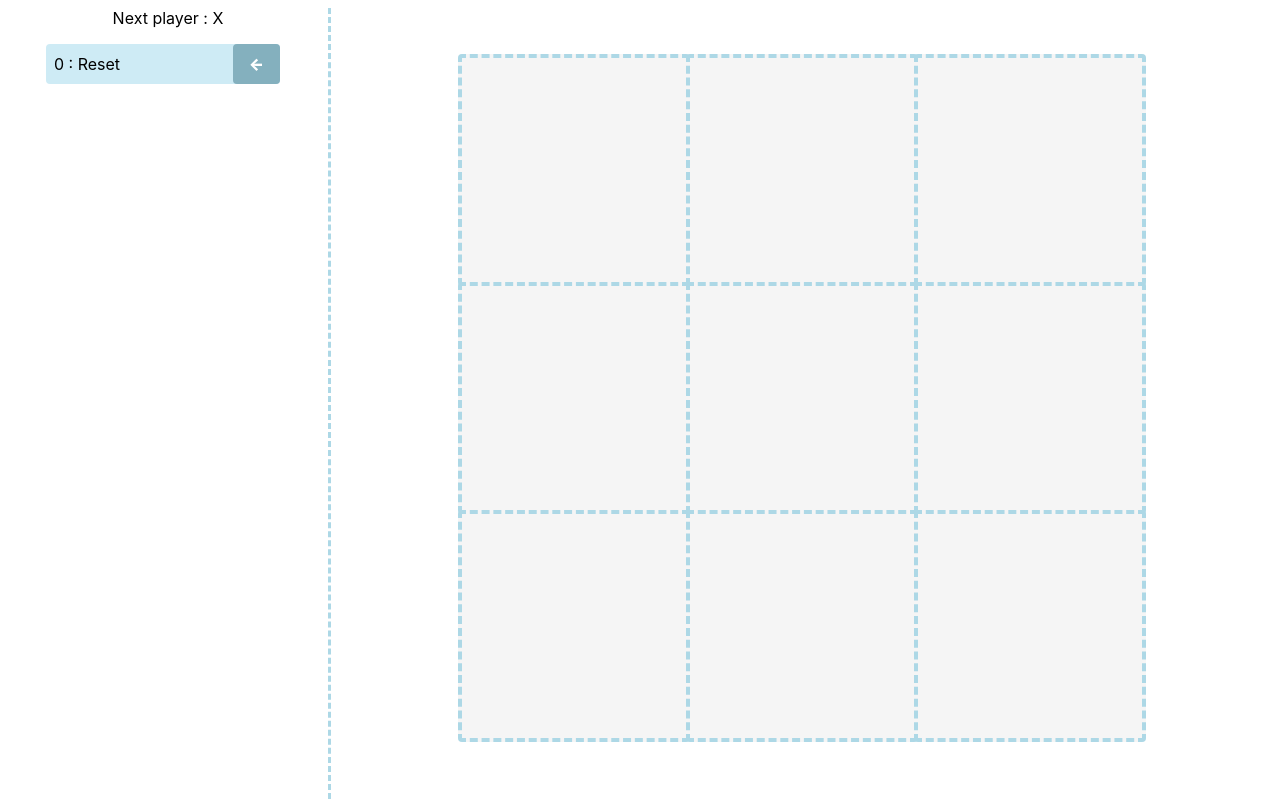
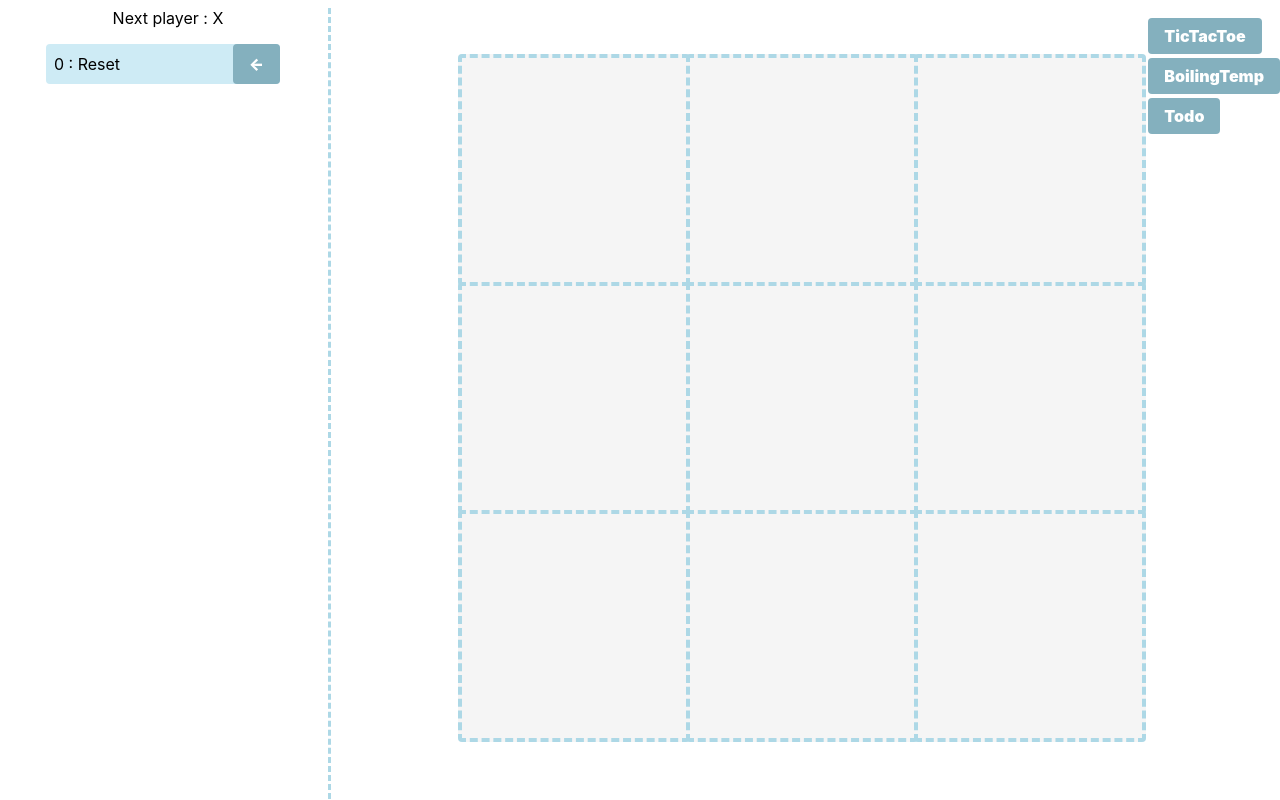
Before and after one commit to pozorfluo/hello-react, a React (Create React App) app: page / in a window 1280 px wide. Built offline with nearby package versions, Linux system fonts and the light colour scheme.

Commit message:
Explore react-router

```diff
--- a/package.json
+++ b/package.json
@@ -8,6 +8,7 @@
     "@testing-library/user-event": "^7.2.1",
     "react": "^16.13.1",
     "react-dom": "^16.13.1",
+    "react-router-dom": "^5.2.0",
     "react-scripts": "3.4.1"
   },
   "scripts": {
--- a/src/App.css
+++ b/src/App.css
@@ -50,6 +50,16 @@
     border-radius: 4px;
 }
 
+nav {
+    position: fixed;
+    top: 0;
+    right: 0;
+    width: 15vw;
+    display: flex;
+    flex-flow: row;
+    justify-content: flex-end;
+}
+
 fieldset, input{
     padding : 1rem;
     margin-top: 0.5rem;
@@ -65,7 +75,10 @@ fieldset, input{
     /* font-size: 1rem; */
 }
 
-button {
+li {
+    list-style-type: none;
+}
+button, a {
     all: unset;
     border-radius: 4px;
     background-color: rgb(132, 176, 190);
@@ -73,10 +86,14 @@ button {
     font-weight: 900;
     padding: 0.5rem 1rem;
 }
-button:hover{
+a {
+    line-height: 2.5rem;
+    /* width: 100%; */
+}
+button:hover, a:hover{
     background-color: lightblue;
 }
-button:active{
+button:active, a:active{
     background-color: rgb(112, 159, 175);
 }
 
--- a/src/App.js
+++ b/src/App.js
@@ -1,28 +1,69 @@
 import React from 'react';
 import './App.css';
-// import {Todo} from './Todo.js';
+import { BrowserRouter as Router, Switch, Route, Link } from 'react-router-dom';
+import {Todo} from './Todo.js';
 // import { SquareFn, TextField } from './Square.js';
-// import {Temperature} from './BoilingTemp.js';
+import {Temperature} from './BoilingTemp.js';
 // import { render } from '@testing-library/react';
-import {TicTacToe} from './TicTacToe.js'
+import { TicTacToe } from './TicTacToe.js';
 
 function App() {
-//   const user = { firstname: 'Kakana', lastname: 'Lambert' };
+  //   const user = { firstname: 'Kakana', lastname: 'Lambert' };
   return (
-    <div className="App">
-      <header className="App-body">
-        {/* <img src={logo} className="App-logo" alt="logo" /> */}
+    <Router>
+      <nav>
+        <ul>
+          <li>
+            <Link to="/">TicTacToe</Link>
+          </li>
+          <li>
+            <Link to="/boiling">BoilingTemp</Link>
+          </li>
+          <li>
+            <Link to="/todo">Todo</Link>
+          </li>
+        </ul>
+      </nav>
 
-        {/* <Square user={user} /> */}
-        {/* <SquareFn user={user} id="00"/>
-        <TextField id="00"/>
-        <TextField id="01"/>
-        <TextField id="02"/> */}
-        <TicTacToe />
-        {/* <Temperature/> */}
-        {/* <Todo /> */}
-      </header>
-    </div>
+      <Switch>
+      <Route path="/boiling">
+          <div className="App">
+            <header className="App-body">
+              <Temperature/>
+            </header>
+          </div>
+        </Route>
+      <Route path="/todo">
+          <div className="App">
+            <header className="App-body">
+              <Todo/>
+            </header>
+          </div>
+        </Route>
+        <Route path="/">
+          <div className="App">
+            <header className="App-body">
+
+              <TicTacToe />
+            </header>
+          </div>
+        </Route>
+      </Switch>
+    </Router>
+    // <div className="App">
+    //   <header className="App-body">
+    //     {/* <img src={logo} className="App-logo" alt="logo" /> */}
+
+    //     {/* <Square user={user} /> */}
+    //     {/* <SquareFn user={user} id="00"/>
+    //     <TextField id="00"/>
+    //     <TextField id="01"/>
+    //     <TextField id="02"/> */}
+    //     <TicTacToe />
+    //     {/* <Temperature/> */}
+    //     {/* <Todo /> */}
+    //   </header>
+    // </div>
   );
 }
 
--- a/src/BoilingTemp.js
+++ b/src/BoilingTemp.js
@@ -67,7 +67,7 @@ export const Temperature = () => {
         temp={parseFloat(fahrenheit)}
         onChange={(value) => {
           value = (value !== null && value !== '') ? value : 0;
-          setTemp({ scale: 'cf', value: parseFloat(value) });
+          setTemp({ scale: 'f', value: parseFloat(value) });
         }}
       />
       <IsItBoiling celsius={parseFloat(celsius)} />
--- a/src/TicTacToe.js
+++ b/src/TicTacToe.js
@@ -72,7 +72,6 @@ export const TicTacToe = () => {
   const [turn, setTurn] = useState(true);
   const [step, setStep] = useState(0);
 
-  console.log(step);
   const current = history[step][1];
   const winner = calculateWinner(current);
   const status = winner
```
Also changed, not shown: 1 other file (tests, documents, lock files or other folders).
